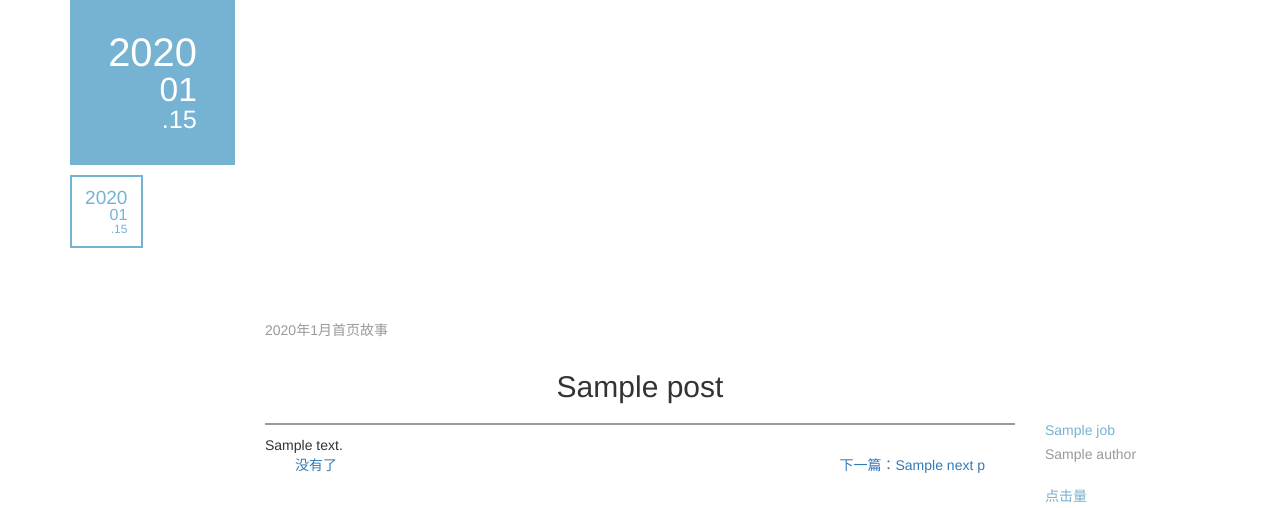
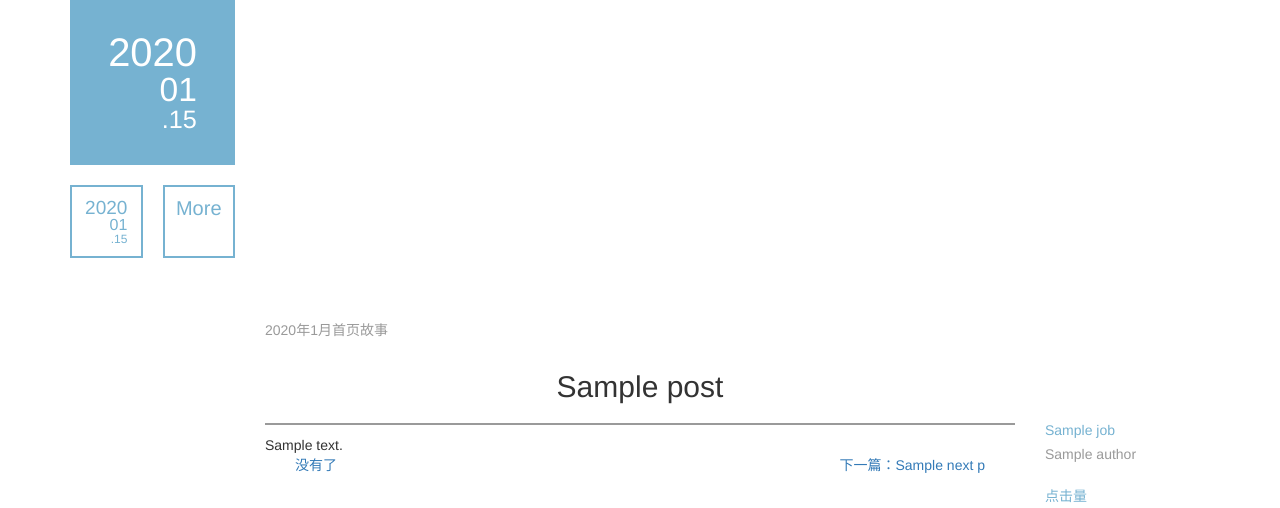
Before and after one commit to cnssnewscenter/CNSS_Times, a Flask app: template times/templates/post.html in a window 1280 px wide. Shown: the part 200-708 px from the top of the page. Run offline with Flask 2, Linux system fonts and the light colour scheme; the template is opened without the code that fills it: most values are stand-ins (such as "Sample title", 1, 10 or a date in 2020); data that the repository does not hold is empty; some libraries are stand-ins or nearby versions.

Commit message:
Add header

```diff
--- a/times/templates/post.html
+++ b/times/templates/post.html
@@ -1,4 +1,4 @@
-{% from "utils.html" import date_block%}
+{% from "utils.html" import date_block, more_block %}
 <!doctype html>
 <html>
 <head>
@@ -7,7 +7,8 @@
     <link rel="stylesheet" href="/static/css/bootstrap.min.css">
     <link rel="stylesheet" href="/static/bower_components/froala/css/froala_content.min.css">
     <link rel="stylesheet" href="/static/css/index.css"/>
-
+    <meta name="renderer" content="webkit">
+    <meta http-equiv="X-UA-Compatible" content="IE=edge,chrome=1" />
     <style>
     body, html{
         min-width: 1280px;
@@ -21,11 +22,7 @@
         padding: 10px;
     }
     </style>
-    <script>
-        var request = new XMLHttpRequest();
-        request.open('GET', '/hit/post{{post.id}}');
-        request.send();
-    </script>
+
 </head>
 
 <body class="post">
@@ -46,13 +43,17 @@
             <!-- whole year guide -->
 
                 {{ date_block(post, 'self active')}}
-                <div style="margin: 0 -10px">
+                <div style="margin: 10px -10px">
                     {% for i in category %}
                     <div class="another-wrapper">
                         {{ date_block(i)}}
                     </div>
                     {% endfor %}
+                    <div class="another-wrapper">
+                        {{more_block(post)}}
+                    </div>
                 </div>
+
 
 
             </div>
@@ -126,5 +127,10 @@
             </div>
         </div>
     </footer>
+    <script>
+        var request = new XMLHttpRequest();
+        request.open('GET', '/hit/post{{post.id}}');
+        request.send();
+    </script>
 </body>
 </html>
--- a/times/templates/utils.html
+++ b/times/templates/utils.html
@@ -1,6 +1,6 @@
 {% macro date_block(post, add_class='') -%}
     <div class="date-block-wrapper">
-        <a class="date-block {{add_class}}" href="#">
+        <a class="date-block {{add_class}}" href="/p/{{post.id}}">
             <div class="text-center">
                 <div class="text text-right">
                     <span class="year">{{post.published.year}}</span>
@@ -11,3 +11,14 @@
         </a>
     </div>
 {%- endmacro %}
+{% macro more_block(post) -%}
+    <div class="date-block-wrapper">
+        <a class="date-block" href="/year/{{post.published.year}}">
+            <div class="text-center">
+                <div class="text">
+                    More
+                </div>
+            </div>
+        </a>
+    </div>
+{%- endmacro %}
```
